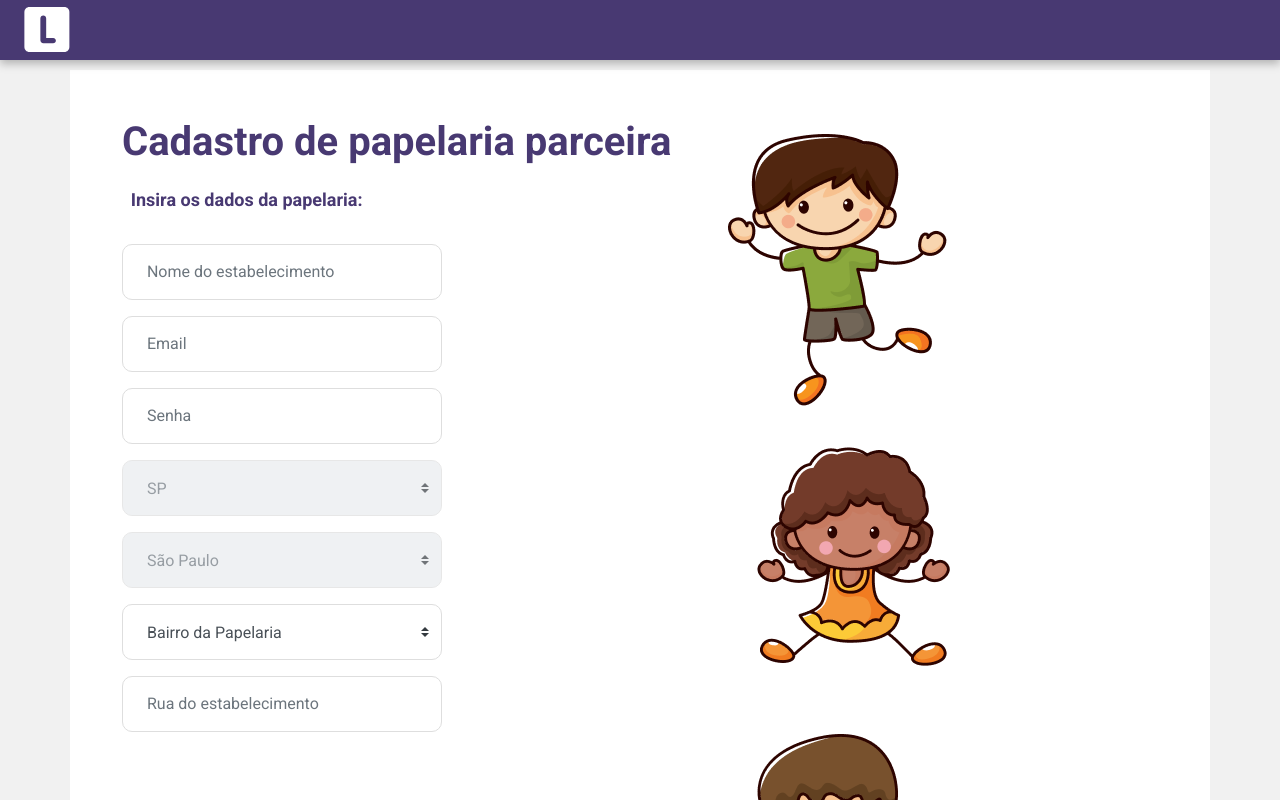
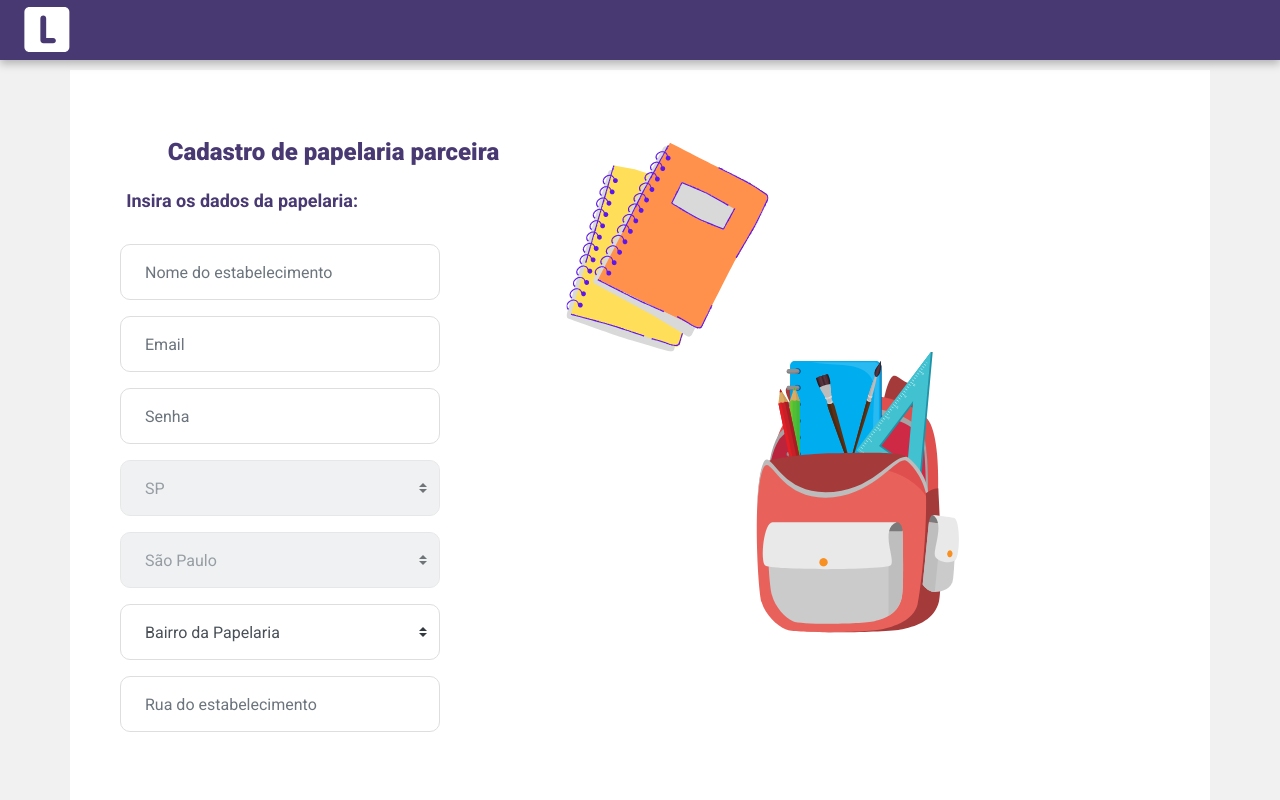
Before and after one commit to enzocsantos18/squad28, a React (Create React App) app in the folder frontend/: page /cadastroLoja in a window 1280 px wide. Shown: the top 800 px of the page. Built offline with nearby package versions, Linux system fonts and the light colour scheme.

Commit message:
Varredura 0304211718

```diff
--- a/frontend/src/pages/CadastroLoja/index.js
+++ b/frontend/src/pages/CadastroLoja/index.js
@@ -1,10 +1,11 @@
 import React, { useState } from "react";
+import "./style.css";
 import Header from "../../components/Header";
 import Footer from "../../components/Footer";
 import { Form, Col, Container, Row, Button } from "react-bootstrap";
 import api from "../../services/api";
 import { useHistory } from "react-router-dom";
-import alunos from "../../assets/alunos.png";
+import papelaria from "../../assets/papelaria.png";
 import { Formik } from "formik";
 import * as Yup from "yup";
 import { toast } from "react-toastify";
@@ -65,7 +66,7 @@ function CadastroLoja(props) {
   return (
     <div className="main">
       <Header linkLogo="/" />
-      <img id="imgAlunos" src={alunos} alt="Avatar Alunos" />
+      <img id="imgPapelaria" src={papelaria} alt="Imagem de materiais" />
 
       <Container>
         <Formik
--- a/frontend/src/pages/CadastroLoja/style.css
+++ b/frontend/src/pages/CadastroLoja/style.css
@@ -154,8 +154,8 @@
     margin-bottom: 45px;
 }
 
-@media only screen and (max-width: 999px) {
-    #imgRespon {
+@media only screen and (max-width: 1214px) {
+    #imgPapelaria {
         display: none;
     }
 
@@ -214,17 +214,18 @@
 
 /* AJUSTES PARA DESKTOP */
 
-@media only screen and (min-width: 1001px) {
+@media only screen and (min-width: 1215px) {
     .main {
       background-color: #F1F1F1;
     }
     .formulario {
         background-color: white;
     }
-    #imgRespon {
+    #imgPapelaria {
         margin-top: 5%;
-        margin-right: 0%;
+        margin-right: 25%;
         float: right;
+        padding: 0%;
     }
 
 
```
Also changed, not shown: frontend/src/assets/papelaria.png (added).
